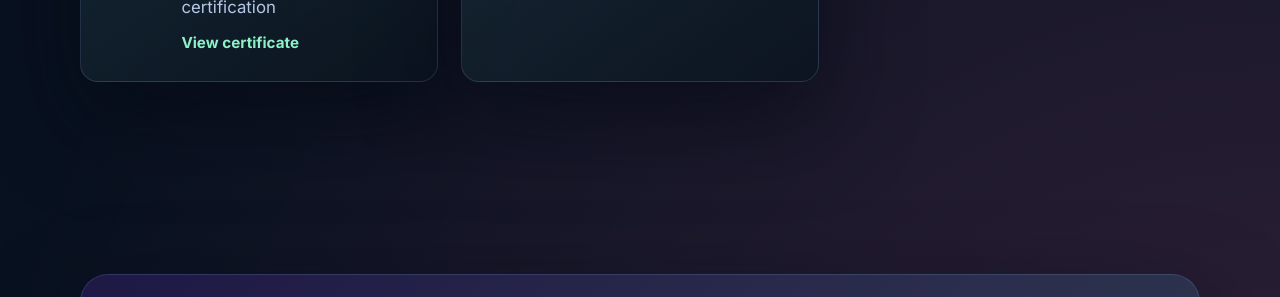
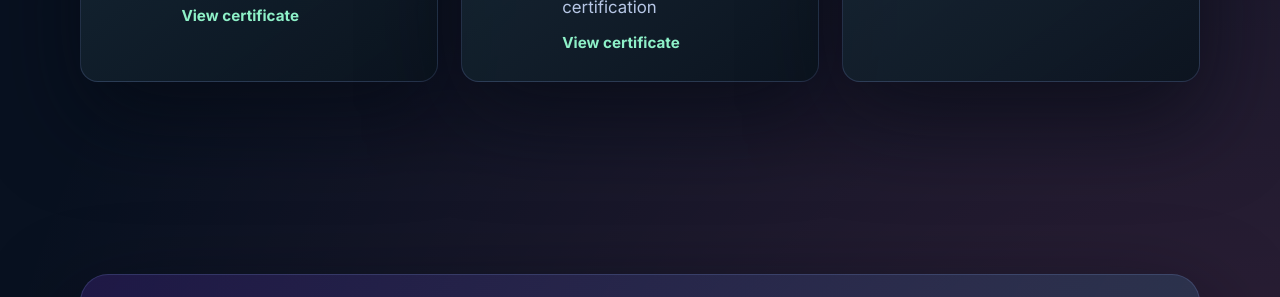
Before and after one commit to PraveenKumar1411/New-Portfolio, a plain HTML site: page index.html in a window 1280 px wide. Shown: the part 5207-5504 px from the top of the page. Drawn offline with Linux system fonts and the light colour scheme.

Commit message:
Add AWS architect associate certificate
Co-authored-by: Copilot <223556219+Copilot@users.noreply.github.com>

```diff
--- a/index.html
+++ b/index.html
@@ -332,6 +332,7 @@
               <a class="certification-card" href="certificates/MongoDB.pdf" target="_blank" rel="noreferrer"><span class="certification-icon cert-logo cert-logo-mdb" aria-hidden="true">MDB</span><div><h3>MongoDB</h3><p>Database certification</p><span class="certification-path">View certificate</span></div></a>
               <a class="certification-card" href="certificates/GITHUB.pdf" target="_blank" rel="noreferrer"><span class="certification-icon cert-logo cert-logo-github" aria-hidden="true">&#x25C7;</span><div><h3>GitHub</h3><p>GitHub certification</p><span class="certification-path">View certificate</span></div></a>
               <a class="certification-card" href="certificates/AWS%20ASSOCIATE.pdf" target="_blank" rel="noreferrer"><span class="certification-icon cert-logo cert-logo-aws" aria-hidden="true">AWS</span><div><h3>AWS Associate</h3><p>Cloud certification</p><span class="certification-path">View certificate</span></div></a>
+              <a class="certification-card" href="certificates/AWS%20ARCHITECT%20-%20ASSOCIATE.pdf" target="_blank" rel="noreferrer"><span class="certification-icon cert-logo cert-logo-aws" aria-hidden="true">AWS</span><div><h3>AWS Architect - Associate</h3><p>Cloud certification</p><span class="certification-path">View certificate</span></div></a>
               <a class="certification-card" href="certificates/nptel-machine-learning.pdf" target="_blank" rel="noreferrer"><span class="certification-icon cert-logo cert-logo-nptel" aria-hidden="true">N</span><div><h3>NPTEL Machine Learning</h3><p>Machine learning certification</p><span class="certification-path">View certificate</span></div></a>
               <a class="certification-card" href="certificates/ORACLE.pdf" target="_blank" rel="noreferrer"><span class="certification-icon cert-logo cert-logo-oracle" aria-hidden="true">OR</span><div><h3>Oracle</h3><p>Oracle certification</p><span class="certification-path">View certificate</span></div></a>
             </div>
```
Also changed, not shown: 1 other file.
